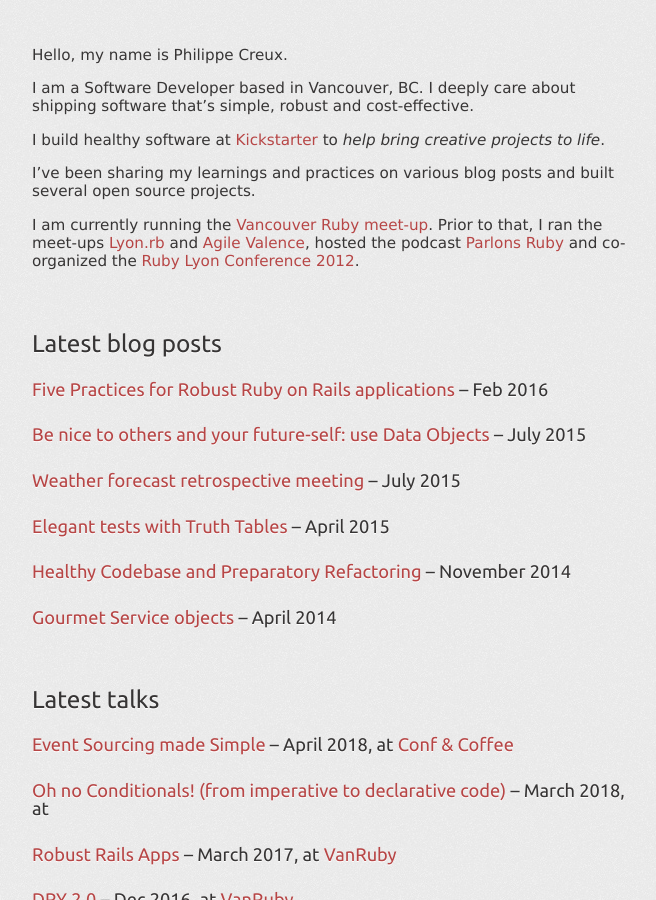
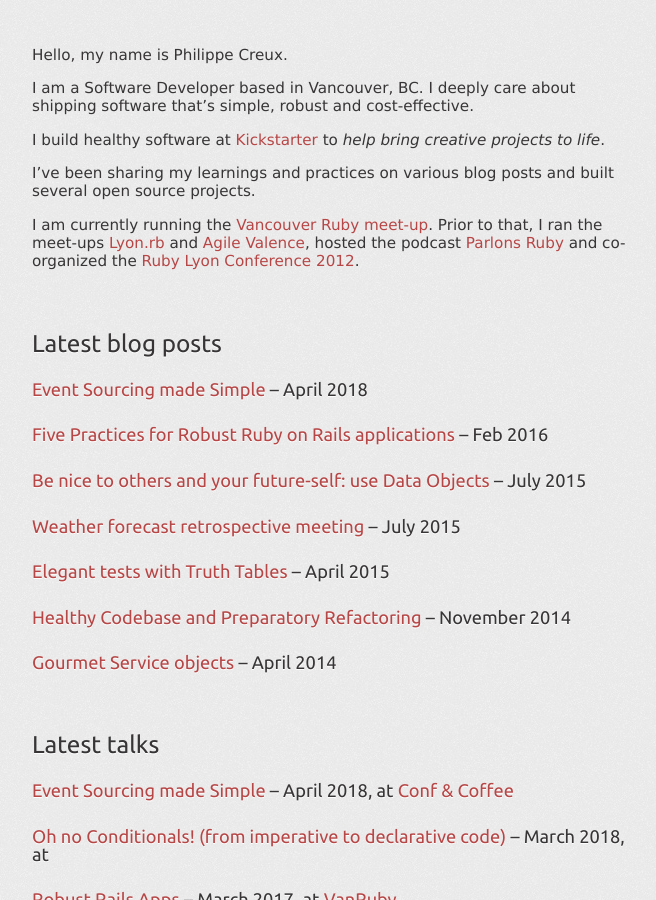
Before and after one commit to pcreux/pcreux.com, a Jekyll site: the page built from index.md, in a window 1280 px wide and 900 px high. Shown: the whole window, without its empty margins (308-964 px from the left). Built offline with Jekyll 4.4.1, drawn with Linux system fonts in a browser that asks for light colours.

Commit message:
Add latest blog post

```diff
--- a/index.md
+++ b/index.md
@@ -14,6 +14,8 @@ I am currently running the [Vancouver Ruby meet-up](http://vanruby.org). Prior t
 
 
 # Latest blog posts
+
+## [Event Sourcing made Simple](https://kickstarter.engineering/event-sourcing-made-simple-4a2625113224) – April 2018
 
 ## [Five Practices for Robust Ruby on Rails applications](http://brewhouse.io/2016/02/26/five-practices-for-robust-ruby-on-rails-applications.html) – Feb 2016
 
```
